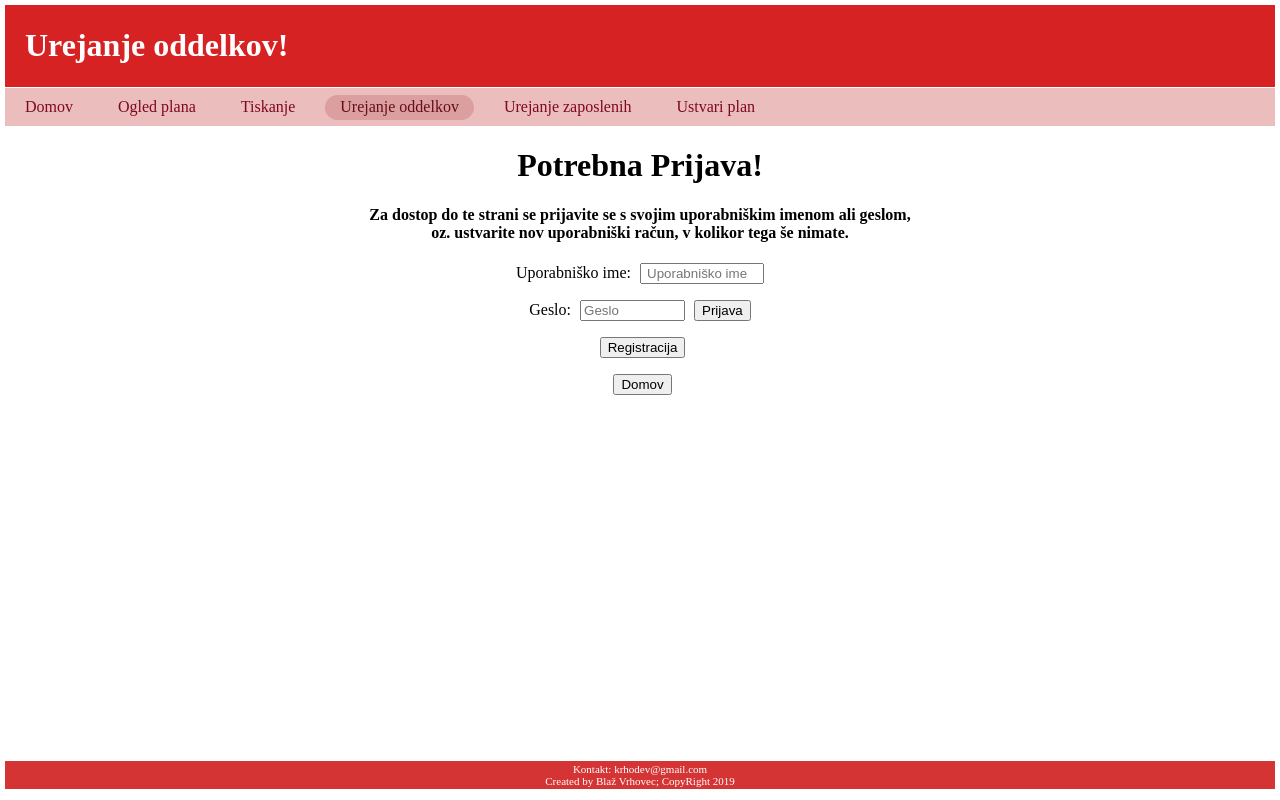
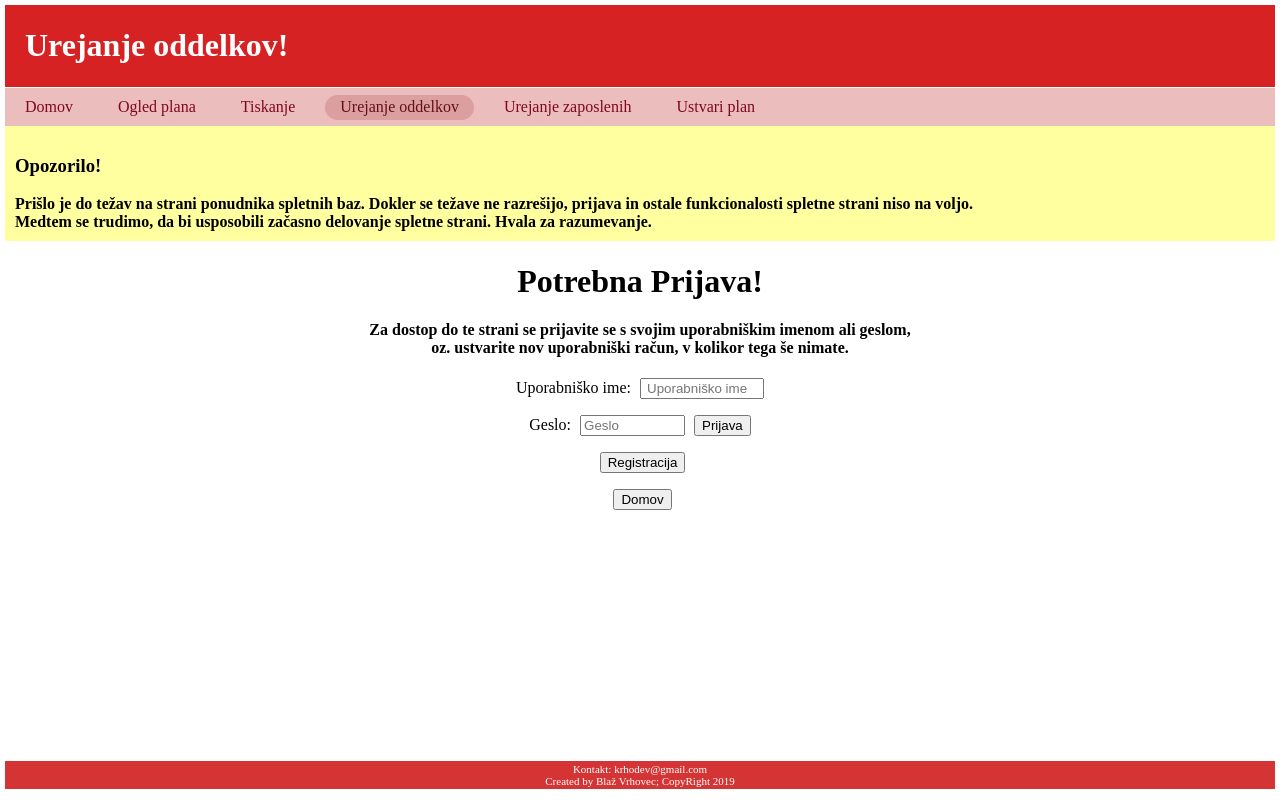
Before and after one commit to blazvrh/Shift-Planner-v2, a website: page public/oddelki.html in a window 1280 px wide. Drawn offline with Linux system fonts and the light colour scheme.

Commit message:
warrning for the user - database down

```diff
--- a/public/oddelki.html
+++ b/public/oddelki.html
@@ -36,6 +36,12 @@
             </div>
         </ul>
     </nav>
+
+    <div class="notification-to-user" style="background-color: rgb(255, 255, 159); padding: 10px; font-weight: bold;">
+        <h3>Opozorilo!</h3>
+        Prišlo je do težav na strani ponudnika spletnih baz. Dokler se težave ne razrešijo, prijava in ostale funkcionalosti spletne strani niso na voljo.<br>
+        Medtem se trudimo, da bi usposobili začasno delovanje spletne strani. Hvala za razumevanje.<br>
+    </div>
 
     <!-- če nismo prijavljeni -->
     <div id="loginNeeded" class="loginNeeded">
```
Also changed, not shown: public/index.html (+6 -0 lines), public/predogledGosti.html (+6 -0 lines), public/predogledPlana.html (+6 -0 lines), public/urediTrenitenPlan.html (+6 -0 lines), public/zaposleni.html (+5 -0 lines), routes/route_loginRegister.js (+7 -0 lines).
